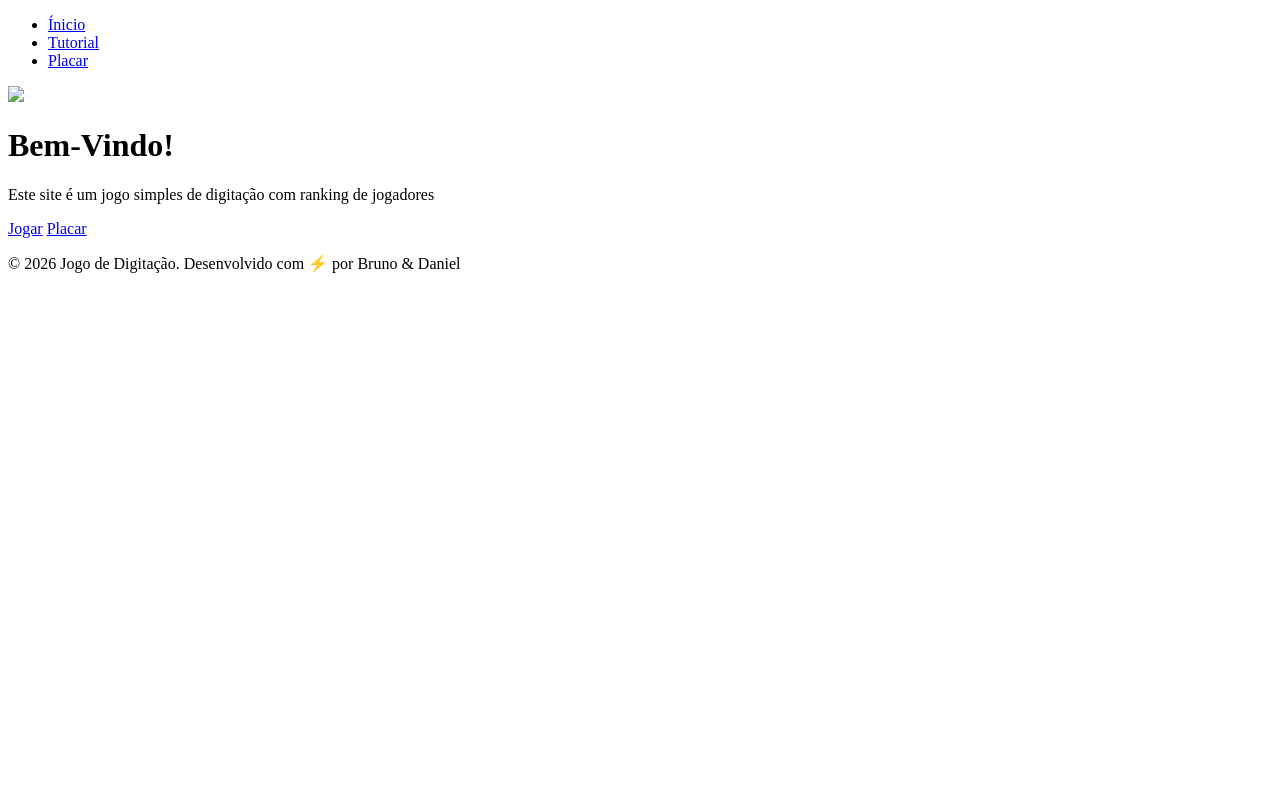
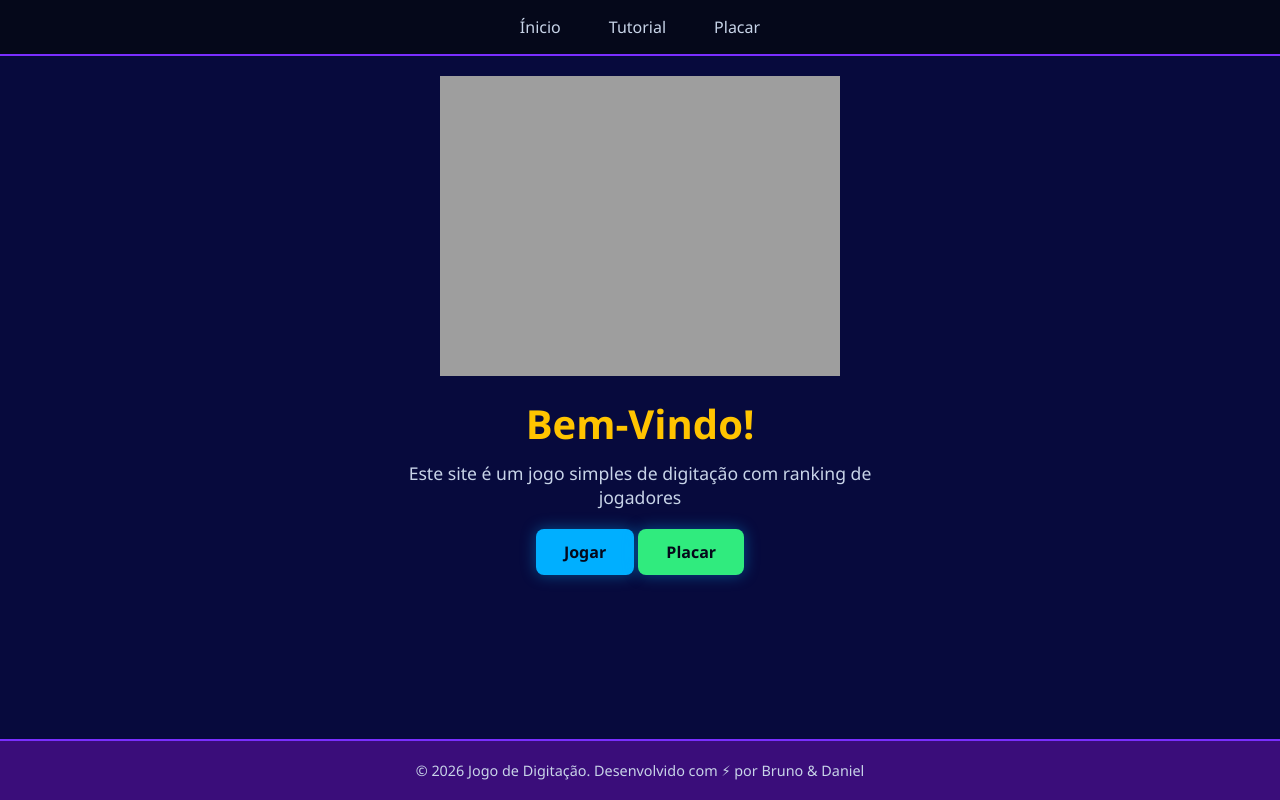
Before and after one commit to dbarrosodev/projeto-ifpa-jogo-digitacao, a website: page index.html in a window 1280 px wide. Drawn offline with Linux system fonts and the light colour scheme; the site is published under a folder, as on GitHub Pages, so addresses that start at the root find nothing.

Commit message:
Conserto dos bugs

```diff
--- a/index.html
+++ b/index.html
@@ -4,30 +4,30 @@
     <meta charset="UTF-8" />
     <meta name="viewport" content="width=device-width, initial-scale=1.0" />
     <title>Jogo de Digitação</title>
-    <link rel="stylesheet" href="../styles/style.css" />
+    <link rel="stylesheet" href="styles/style.css" />
   </head>
 
   <body>
     <!-- NAVBAR -->
     <div class="navbar-meio">
       <ul>
-        <li><a href="../index.html">Ínicio</a></li>
-        <li><a href="../telas/tutorial.html">Tutorial</a></li>
-        <li><a href="../telas/placar.html">Placar</a></li>
+        <li><a href="index.html">Ínicio</a></li>
+        <li><a href="telas/tutorial.html">Tutorial</a></li>
+        <li><a href="telas/placar.html">Placar</a></li>
       </ul>
     </div>
     <!-- FIM-NAVBAR -->
 
     <!-- CONTEÚDO -->
     <div class="conteudo">
-      <img class="banner-img" src="../assets/imagens/banner.png" />
+      <img class="banner-img" src="assets/imagens/banner.png" />
       <h1>Bem-Vindo!</h1>
       <p class="subtitulo">
         Este site é um jogo simples de digitação com ranking de jogadores
       </p>
       <div class="botoes-iniciais">
-        <a class="btn btn--azul" href="../telas/jogo.html">Jogar</a>
-        <a class="btn btn--verde" href="../telas/placar.html">Placar</a>
+        <a class="btn btn--azul" href="telas/jogo.html">Jogar</a>
+        <a class="btn btn--verde" href="telas/placar.html">Placar</a>
       </div>
     </div>
     <!-- FIM-CONTEÚDO -->
--- a/scripts/script.js
+++ b/scripts/script.js
@@ -155,7 +155,7 @@ function finalizarPartida(pontosTotais, fraseAlvo, textoFinal) {
   sessionStorage.setItem("ultimaPartida", JSON.stringify(dadosPartida));
 
   // Redireciona para o ecrã de resultados
-  window.location.href = "/telas/resultado.html";
+  window.location.href = "resultado.html";
 }
 
 /* =========================================================
@@ -212,7 +212,7 @@ function inicializarResultados() {
       localStorage.setItem("placarJogo", JSON.stringify(placar));
 
       // Vai para a tela de classificação
-      window.location.href = "/telas/placar.html";
+      window.location.href = "placar.html";
     });
   }
 }
```
Also changed, not shown: telas/placar.html (+3 -3 lines), telas/resultado.html (+3 -3 lines), telas/tutorial.html (+2 -2 lines).
